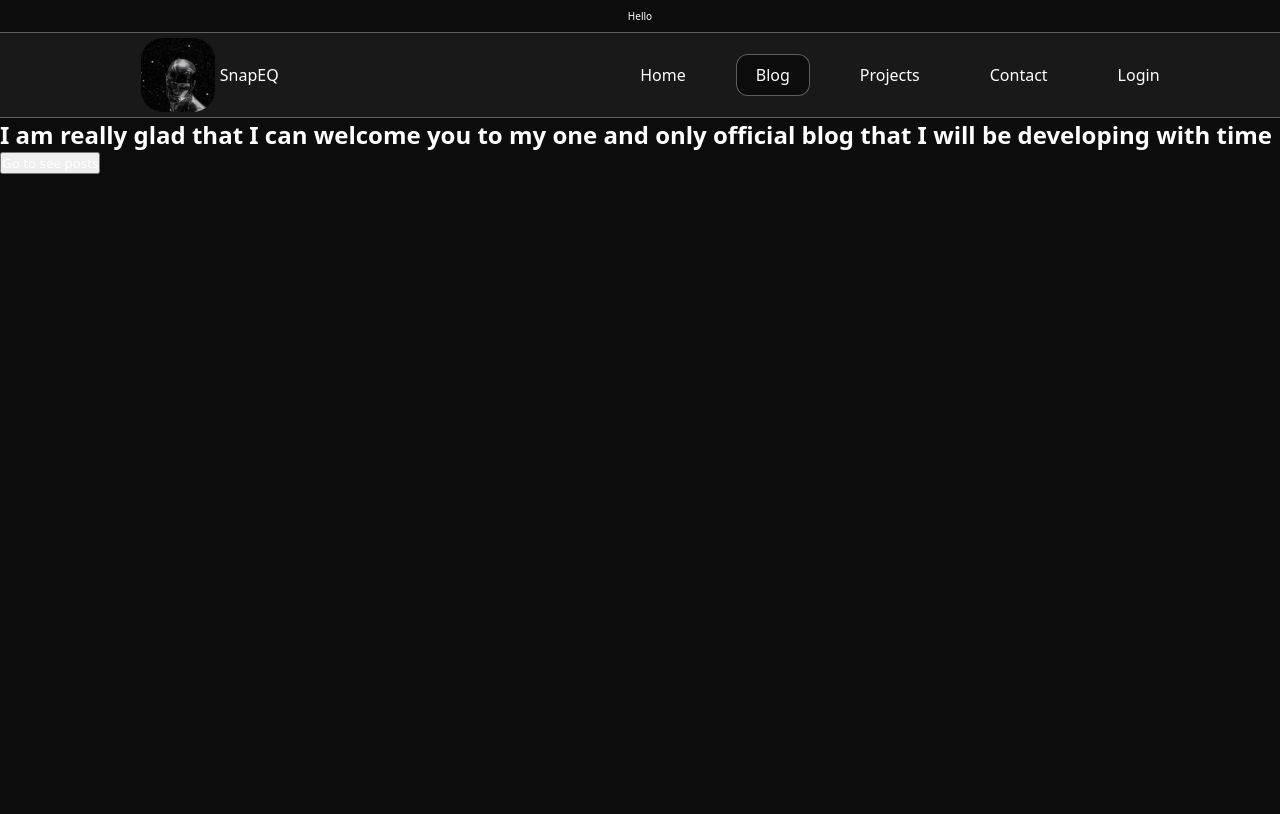
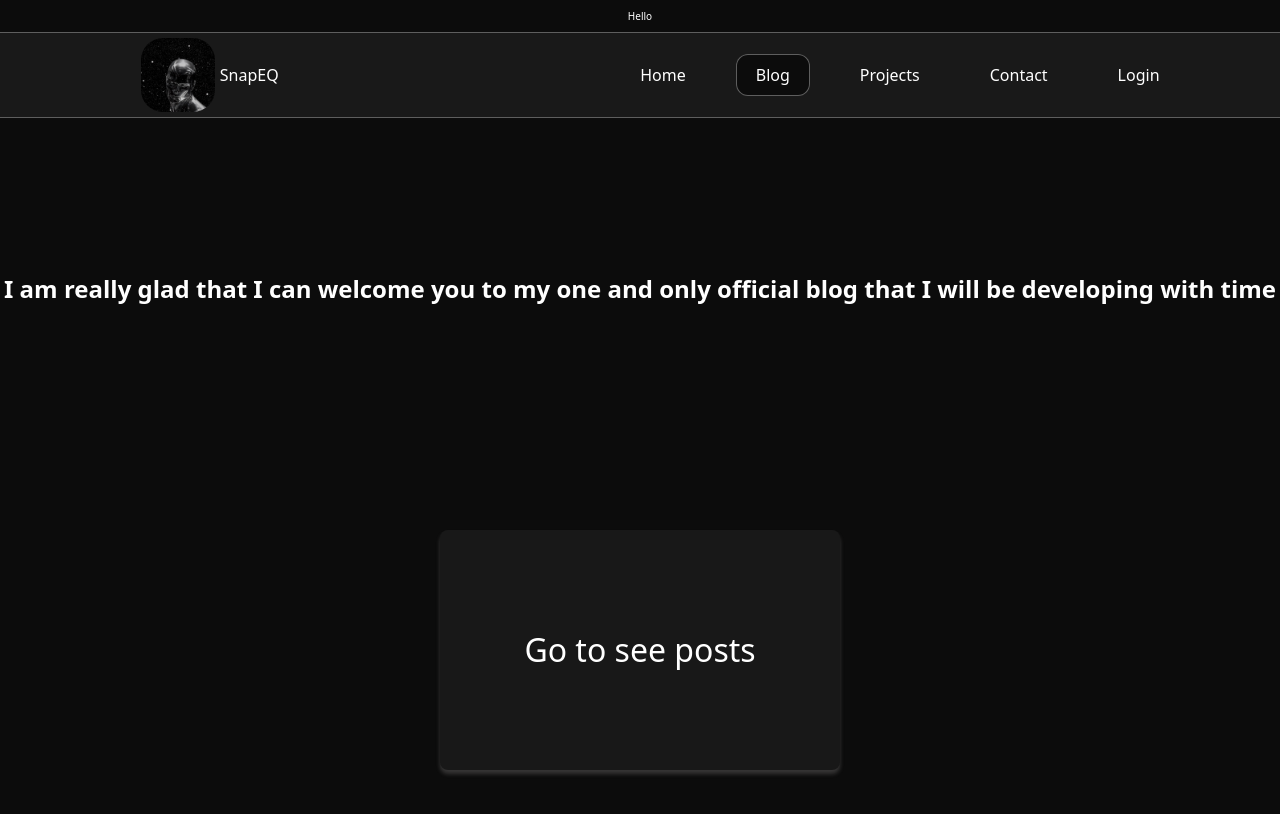
Before and after one commit to SnapEQ/Blog-initial, a Next.js app: page /blog in a window 1280 px wide. Shown: the top 814 px of the page. Built offline with nearby package versions, Linux system fonts and the light colour scheme; a web font is replaced by a local one.

Commit message:
Basic functionality is available

```diff
--- a/src/app/_components/header.tsx
+++ b/src/app/_components/header.tsx
@@ -21,6 +21,7 @@ export default function Header() {
         ? ["Home", "Blog", "Projects", "Contact", "Logout"]
         : ["Home", "Blog", "Projects", "Contact", "Login"];
     const pathname = usePathname();
+	console.log(pathname);
 
 
 
@@ -29,16 +30,16 @@ export default function Header() {
 
 
 		const path = btn.toLowerCase() === "home" ? "/" : `/${btn.toLowerCase()}`;
-		const pathCopy = path === "/" ? "." : path;
-		const containsPath : boolean = pathname.includes(pathCopy);
+		console.log(path);
 
 
+		const containsPath = pathname === path;
 
 		return (
 			<Link
 				key={btn}
 				href={path}
-				className = {`navbar-button ${containsPath ? 'active' : ''}`}>
+				className = {`navbar-button ${containsPath  ? 'active' : ''}`}>
 				{btn}
 			</Link>
 		);
--- /dev/null
+++ b/src/app/blog/blog.css
@@ -0,0 +1,44 @@
+.blog-container{
+    display: grid;
+    grid-template-columns: 100%;
+    grid-template-rows: 50% 50%;
+    gap: 20px;
+
+}
+
+.title-container, .button-container{
+    display: flex;
+    align-items: center;
+    justify-content: center;
+    flex-wrap: wrap;
+}
+
+.see-posts-button{
+    display: flex;
+    align-items: center;
+    justify-content: center;
+    width: 25rem;
+    height: 15rem;
+    background-color: #181818;
+    border: none;
+    border-radius: 8px;
+    font-size: 2rem;
+    box-shadow: 0px 4px 4px 0px rgba(179, 177, 177, 0.253);
+    transition: transform 0.3s ease-out;
+
+}
+
+.see-posts-button:hover{
+    background-color: #111111;
+    animation: pick 0.3s ease-out forwards;
+}
+
+@keyframes pick {
+    0% {
+        transform: translateY(0);
+    }
+
+    100% {
+        transform: translateY(-10px);
+    }
+}
--- a/src/app/blog/page.tsx
+++ b/src/app/blog/page.tsx
@@ -1,6 +1,7 @@
 'use client'
 
 import { useRouter } from "next/navigation"
+import './blog.css'
 
 export default function Blog(){
 
@@ -13,8 +14,16 @@ export default function Blog(){
 
     return (
         <div className="blog-container">
-            <h2>I am really glad that I can welcome you to my one and only official blog that I will be developing with time</h2>
-            <button onClick={handleReroute}>Go to see posts</button>
+            <div className="title-container">
+                <h2 className="title">
+                    I am really glad that I can welcome you to my one and only official blog that I will be developing with time
+                </h2>
+            </div>
+            <div className="button-container">
+                <button className="see-posts-button" onClick={handleReroute}>
+                    Go to see posts
+                </button>
+            </div>
         </div>
     )
 }
--- a/src/app/blog/posts/[slug]/page.tsx
+++ b/src/app/blog/posts/[slug]/page.tsx
@@ -1,6 +1,6 @@
 
 
-import { deletePostById, getPostById, getPosts } from "../../../_service/postApi";
+import { getPostById, getPosts } from "../../../_service/postApi";
 import Post from "../components/post";
 import { PostType } from "../types/postTypes";
 
--- /dev/null
+++ b/src/app/contact/page.tsx
@@ -0,0 +1,6 @@
+export default function Contact(){
+    return (
+    <>
+    <h1>Hello</h1>
+    </>)
+}
```
Also changed, not shown: src/app/(admin)/dashboard/page.tsx (+8 -0 lines), src/app/blog/posts/components/post.tsx (+8 -6 lines), src/app/projects/page.tsx (+11 -10 lines), src/app/projects/projects.css (added, +12 -0 lines), 1 other file (tests, documents, lock files or other folders).
